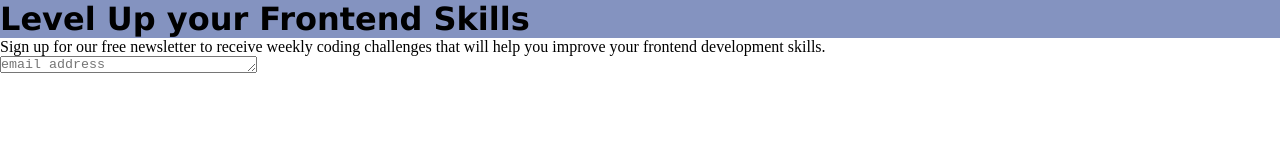
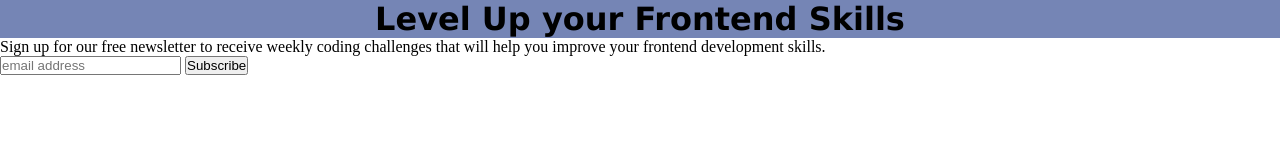
Before and after one commit to Mel0nWater/newsletter-card-component, a plain HTML site: page newsletter-card-component/index.html in a window 1280 px wide. Drawn offline with Linux system fonts and the light colour scheme.

Commit message:
add subscribe button

```diff
--- a/newsletter-card-component/index.html
+++ b/newsletter-card-component/index.html
@@ -11,7 +11,7 @@
     <!-- Write your HTML here -->
     <h1>Level Up your Frontend Skills</h1>
     <p>Sign up for our free newsletter to receive weekly coding challenges that will help you improve your frontend development skills.</p>
-    <textarea rows="1" cols="30" placeholder="email address" type="email"></textarea>
+    <input type="textbox" rows="1" cols="30" placeholder="email address" type="email"></textarea> <button id="subscribe-button" type="submit">Subscribe</button>
     <p></p>
     <script src="/src/script.js"></script>
   </body>
--- a/newsletter-card-component/src/style.css
+++ b/newsletter-card-component/src/style.css
@@ -5,8 +5,11 @@
 }
 
 /* write your CSS here */
+
+/* TODO: make h1 affected */
 h1{
   font-family: Verdana, Geneva, Tahoma, sans-serif;
   font-weight: bolder;
-  background-color: rgba(10, 40, 129, 50%);
+  background-color: rgba(70, 91, 156, 0.74);
+  text-align: center;
 }
```
